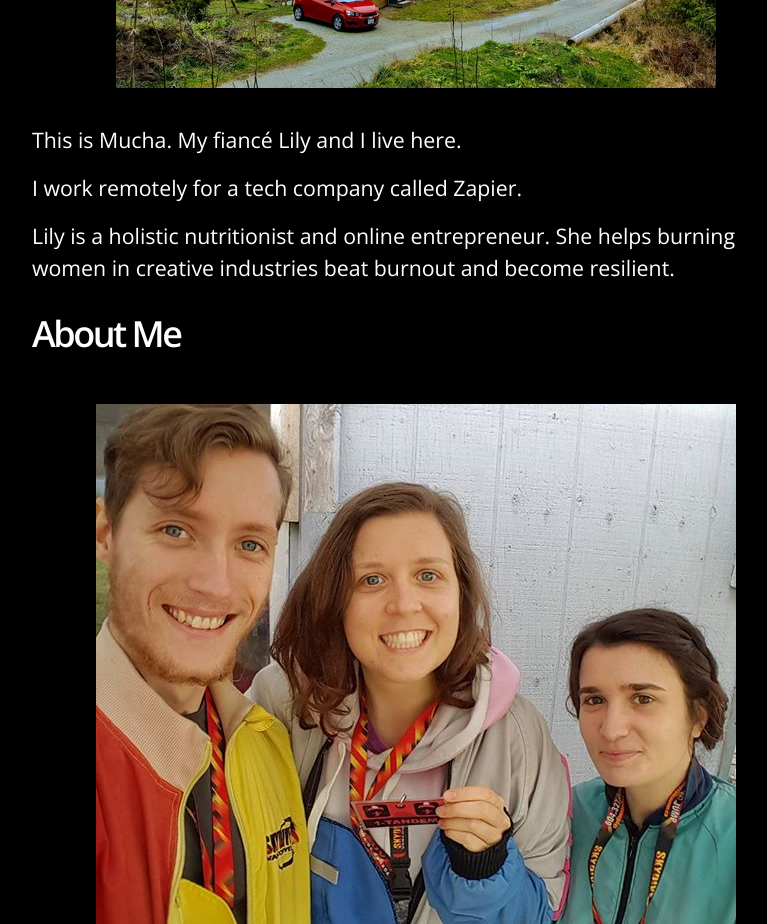
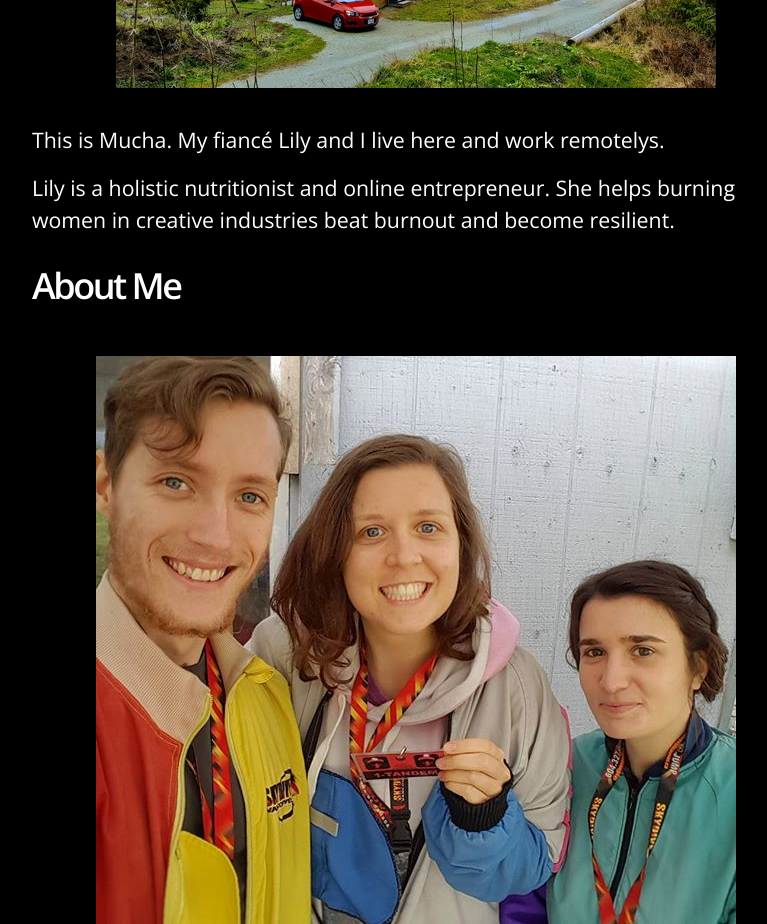
Before and after one commit to AAorris/amorris-2021, a Next.js app: page / in a window 1280 px wide. Shown: the part 1480-2404 px from the top of the page, without its empty margins (224-991 px from the left). Built offline with nearby package versions, Linux system fonts and the light colour scheme.

Commit message:
Small dedupe

```diff
--- a/pages/index.jsx
+++ b/pages/index.jsx
@@ -96,8 +96,7 @@ function Links({ items }) {
         <Block>
             <h2>My Tiny House</h2>
             <img style={{display: 'block', margin: 'auto', padding: 20}} src="/img/p10.008.jpg" />
-            <p>This is Mucha. My fiancé Lily and I live here.</p>
-            <p>I work remotely for a tech company called Zapier.</p>
+            <p>This is Mucha. My fiancé Lily and I live here and work remotelys.</p>
             <p>Lily is a holistic nutritionist and online entrepreneur. She helps burning women in creative industries beat burnout and become resilient.</p>
         </Block>
         <Block>
```
